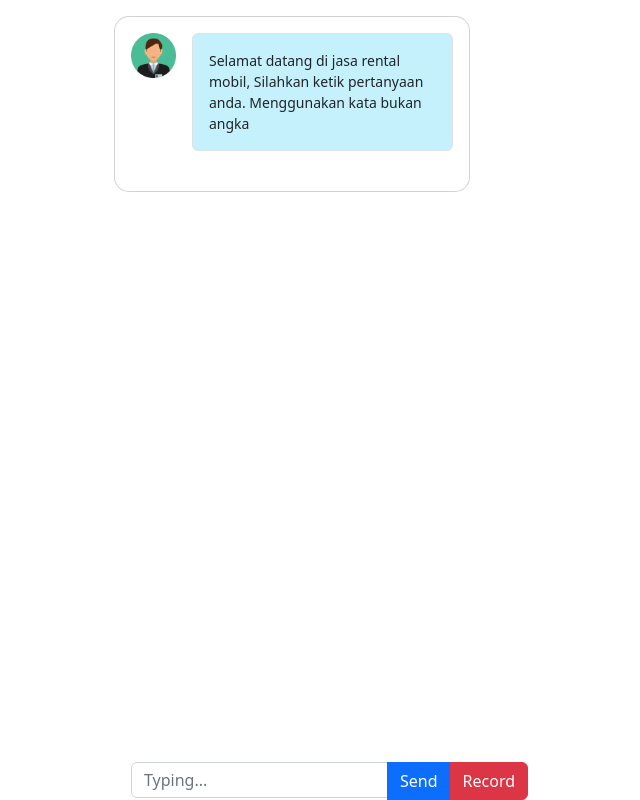
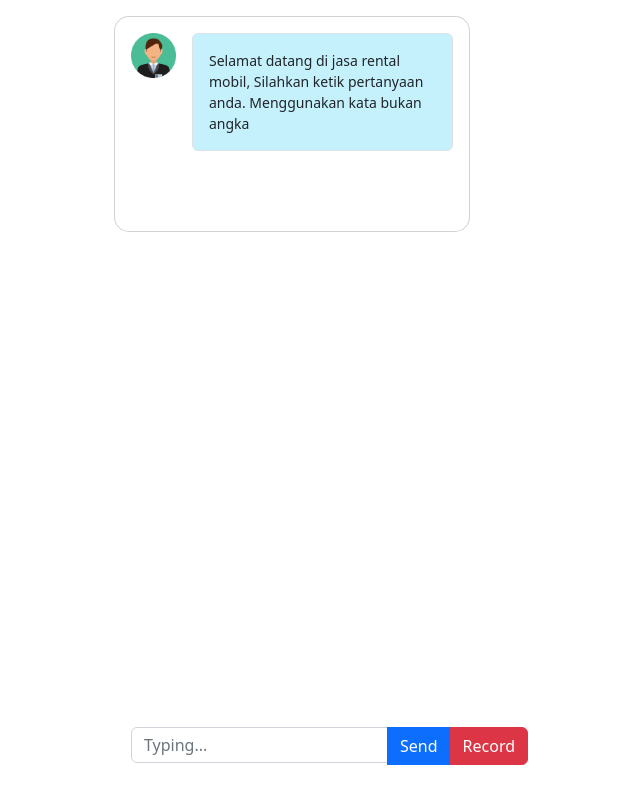
Before and after one commit to praktiku/rentalchatbot, a Flask app: page / in a window 1280 px wide. Shown: the whole page, without its empty margins (348-988 px from the left). Run offline with Flask 2, Linux system fonts and the light colour scheme; some libraries are stand-ins or nearby versions.

Commit message:
Fix Chat Message

```diff
--- a/static/assets/css/style.css
+++ b/static/assets/css/style.css
@@ -52,16 +52,16 @@
 }
 
 form {
-
     position: fixed;
-    bottom: 0;
-    input{
-        margin-top: 10px;
+    bottom: 35px;
+    .form-control{
         height: 100%;
     }
 }
 .message-chat {
     /* max-height: 80vh; */
+    margin-bottom: 40px;
+    /* padding-bottom: 5px; */
     overflow-y: auto;
     -webkit-overflow-scrolling: touch;
 }
--- a/templates/index.html
+++ b/templates/index.html
@@ -4,7 +4,7 @@
 <head>
     <meta charset="UTF-8">
     <meta http-equiv="X-UA-Compatible" content="IE=edge">
-    <meta http-equiv="Content-Security-Policy" content="upgrade-insecure-requests" />
+    <!-- <meta http-equiv="Content-Security-Policy" content="upgrade-insecure-requests" /> -->
     <meta name="viewport" content="width=device-width, initial-scale=1.0">
     <title>Chatbot Jasa Rental Mobil</title>
     <link rel="stylesheet" href="{{ url_for('static', filename='assets/css/bootstrap.min.css') }}">
@@ -99,10 +99,11 @@
 
             $('input[name="message"]').val("")
             $('.typing_effect').show()
+
             $("html, body").animate({
                 scrollTop: $(
                 'html, body').get(0).scrollHeight
-            }, 100);
+            }, 50);
 
             setTimeout(() => {
                 $.ajax({
@@ -128,7 +129,7 @@
                         $("html, body").animate({
                             scrollTop: $(
                             'html, body').get(0).scrollHeight
-                        }, 100);
+                        }, 50);
                         console.log(response)
                     }
                 })
```
